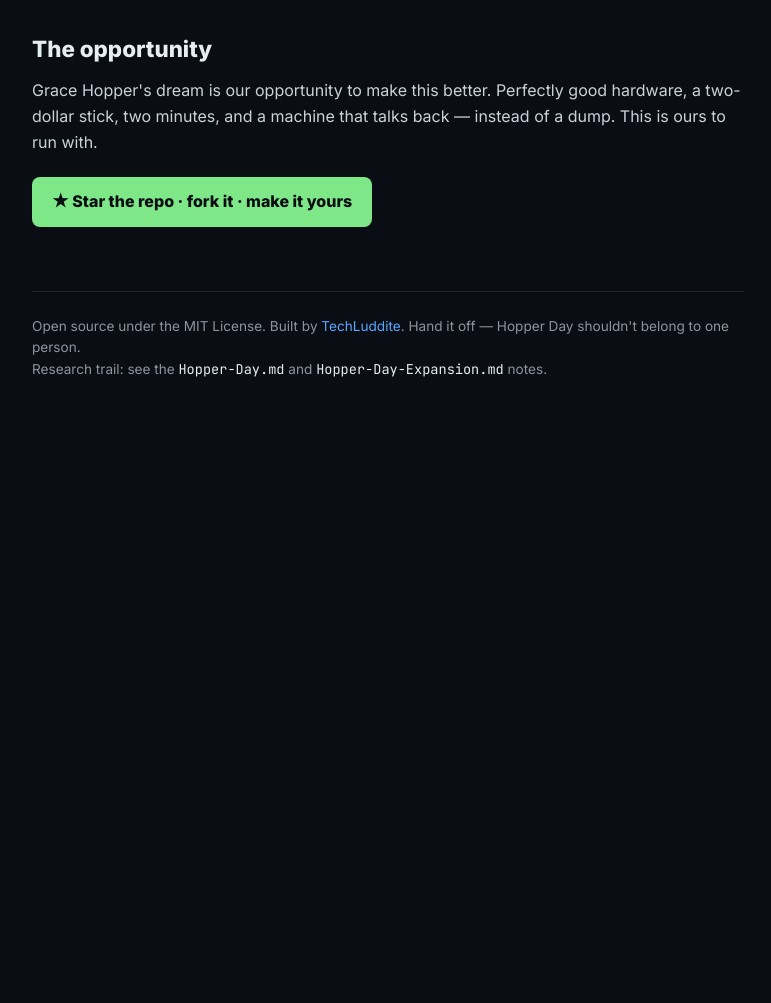
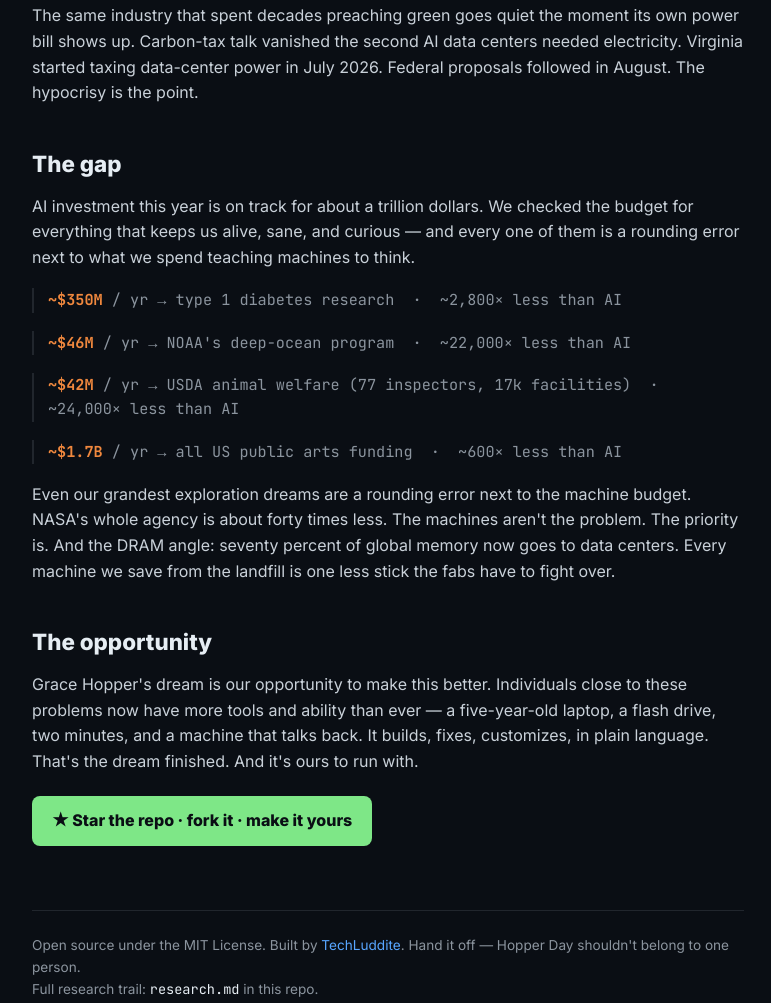
Before and after one commit to TechLuddite/hopper-day, a plain HTML site: page index.html in a window 1280 px wide. Shown: the part 1172-2175 px from the top of the page, without its empty margins (252-1023 px from the left). Before the commit the page ends 1649 px from the top, so only its background shows below. Drawn offline with Linux system fonts and the light colour scheme.

Commit message:
Add research.md with sanitized investment comparisons and update index.html with the sharpest take on Hopper's dream, Omarchy 4, and the e-waste/DRAM angle.

```diff
--- a/index.html
+++ b/index.html
@@ -87,6 +87,15 @@
       margin-top: 8px;
     }
     .cta:hover { text-decoration: none; filter: brightness(1.05); }
+    .ratio {
+      font-family: 'JetBrains Mono', monospace;
+      font-size: 0.95rem;
+      color: var(--dim);
+      border-left: 2px solid var(--line);
+      padding-left: 14px;
+      margin: 18px 0;
+    }
+    .ratio b { color: var(--warn); }
     footer { margin-top: 64px; padding-top: 24px; border-top: 1px solid var(--line); font-size: 0.85rem; color: var(--dim); }
     footer code { font-family: 'JetBrains Mono', monospace; color: var(--ink); }
   </style>
@@ -95,7 +104,7 @@
   <div class="wrap">
     <div class="kicker">August 14 · Hopper Day</div>
     <h1>The day computers<br /><span class="date">started speaking human.</span></h1>
-    <p class="lede">Grace Hopper spent her career making machines speak our language. Omarchy 4 finished the sentence — you don't write the code. You talk.</p>
+    <p class="lede">Grace Hopper spent her career making machines speak our language. Omarchy 4 finished the sentence — you don't write the code. You talk. And the tools to do it just landed in the hands of everyday people, on hardware the industry already wrote off.</p>
 
     <div class="terminal">
       <div><span class="prompt">$</span> curl -fsSL omarchy.org/install | bash</div>
@@ -110,12 +119,12 @@
 
     <section>
       <h2>The arc</h2>
-      <p>Machine code → compilers → COBOL → <em>talking to your computer</em>. Every step Hopper pushed was about lowering the barrier between intent and software. Omarchy 4 plus natural-language agents is the next step in that same line. The five-year-old laptop is the proof, not the point.</p>
+      <p>Machine code → compilers → COBOL → <em>talking to your computer</em>. Every step Hopper pushed was about lowering the barrier between intent and software. Omarchy 4 plus natural-language agents is the next step in that same line — and this time the barrier isn't just lower, it's gone. The five-year-old laptop is the proof, not the point.</p>
     </section>
 
     <section>
       <h2>The indictment</h2>
-      <p>Around four hundred million PCs can't officially run Windows 11 — no TPM 2.0, no Secure Boot, unsupported CPU. Windows 10 support ended October 14, 2025. PIRG estimates up to one point six billion pounds of additional e-waste from machines that still work fine.</p>
+      <p>Around four hundred million PCs can't officially run Windows 11 — no TPM 2.0, no Secure Boot, unsupported CPU. Windows 10 support ended October 14, 2025. PIRG estimates up to one point six billion pounds of additional e-waste from machines that still work fine. Perfectly good hardware, headed for the dump, over a software policy — a two-dollar flash drive and two minutes away from a machine that talks back.</p>
       <div class="stat-grid">
         <div class="stat"><div class="num">~400M</div><div class="lbl">PCs locked out of Windows 11</div></div>
         <div class="stat"><div class="num">1.6B lbs</div><div class="lbl">estimated added e-waste</div></div>
@@ -126,14 +135,24 @@
     </section>
 
     <section>
+      <h2>The gap</h2>
+      <p>AI investment this year is on track for about a trillion dollars. We checked the budget for everything that keeps us alive, sane, and curious — and every one of them is a rounding error next to what we spend teaching machines to think.</p>
+      <div class="ratio"><b>~$350M</b> / yr → type 1 diabetes research &nbsp;·&nbsp; ~2,800× less than AI</div>
+      <div class="ratio"><b>~$46M</b> / yr → NOAA's deep-ocean program &nbsp;·&nbsp; ~22,000× less than AI</div>
+      <div class="ratio"><b>~$42M</b> / yr → USDA animal welfare (77 inspectors, 17k facilities) &nbsp;·&nbsp; ~24,000× less than AI</div>
+      <div class="ratio"><b>~$1.7B</b> / yr → all US public arts funding &nbsp;·&nbsp; ~600× less than AI</div>
+      <p>Even our grandest exploration dreams are a rounding error next to the machine budget. NASA's whole agency is about forty times less. The machines aren't the problem. The priority is. And the DRAM angle: seventy percent of global memory now goes to data centers. Every machine we save from the landfill is one less stick the fabs have to fight over.</p>
+    </section>
+
+    <section>
       <h2>The opportunity</h2>
-      <p>Grace Hopper's dream is our opportunity to make this better. Perfectly good hardware, a two-dollar stick, two minutes, and a machine that talks back — instead of a dump. This is ours to run with.</p>
+      <p>Grace Hopper's dream is our opportunity to make this better. Individuals close to these problems now have more tools and ability than ever — a five-year-old laptop, a flash drive, two minutes, and a machine that talks back. It builds, fixes, customizes, in plain language. That's the dream finished. And it's ours to run with.</p>
       <a class="cta" href="https://github.com/TechLuddite/hopper-day">★ Star the repo · fork it · make it yours</a>
     </section>
 
     <footer>
       Open source under the MIT License. Built by <a href="https://github.com/TechLuddite">TechLuddite</a>. Hand it off — Hopper Day shouldn't belong to one person.<br />
-      Research trail: see the <code>Hopper-Day.md</code> and <code>Hopper-Day-Expansion.md</code> notes.
+      Full research trail: <a href="research.md"><code>research.md</code></a> in this repo.
     </footer>
   </div>
 </body>
```
Also changed, not shown: 2 other files.
